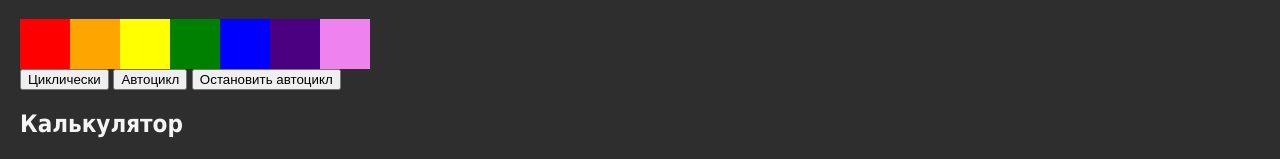
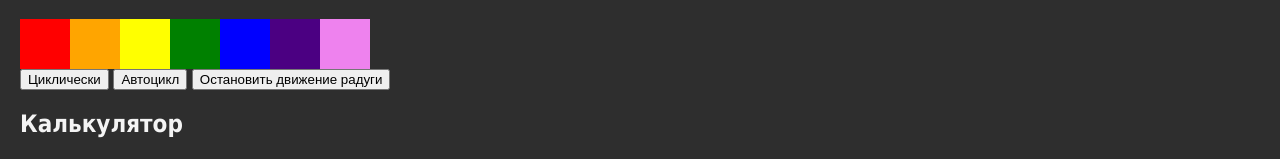
Before and after one commit to ArgonDragonConstellation/ArgonDragonConstellation.github.io, a plain HTML site: page index.html in a window 1280 px wide. Shown: the part 450-609 px from the top of the page. Drawn offline with Linux system fonts and the light colour scheme.

Commit message:
Update index.html

```diff
--- a/index.html
+++ b/index.html
@@ -7,6 +7,7 @@
     <link rel="stylesheet" href="styles.css">
 </head>
 <body>
+
 
     <div class="profile">
         <h2>Резюме</h2>
@@ -37,7 +38,7 @@
     </div>
     <button onclick="cycleRainbow()">Циклически</button>
     <button onclick="startAutoCycle()">Автоцикл</button>
-    <button onclick="stopAutoCycle()">Остановить автоцикл</button>
+    <button onclick="stopAllCycles()">Остановить движение радуги</button>
 
     <div class="calculator">
         <h2>Калькулятор</h2>
```
